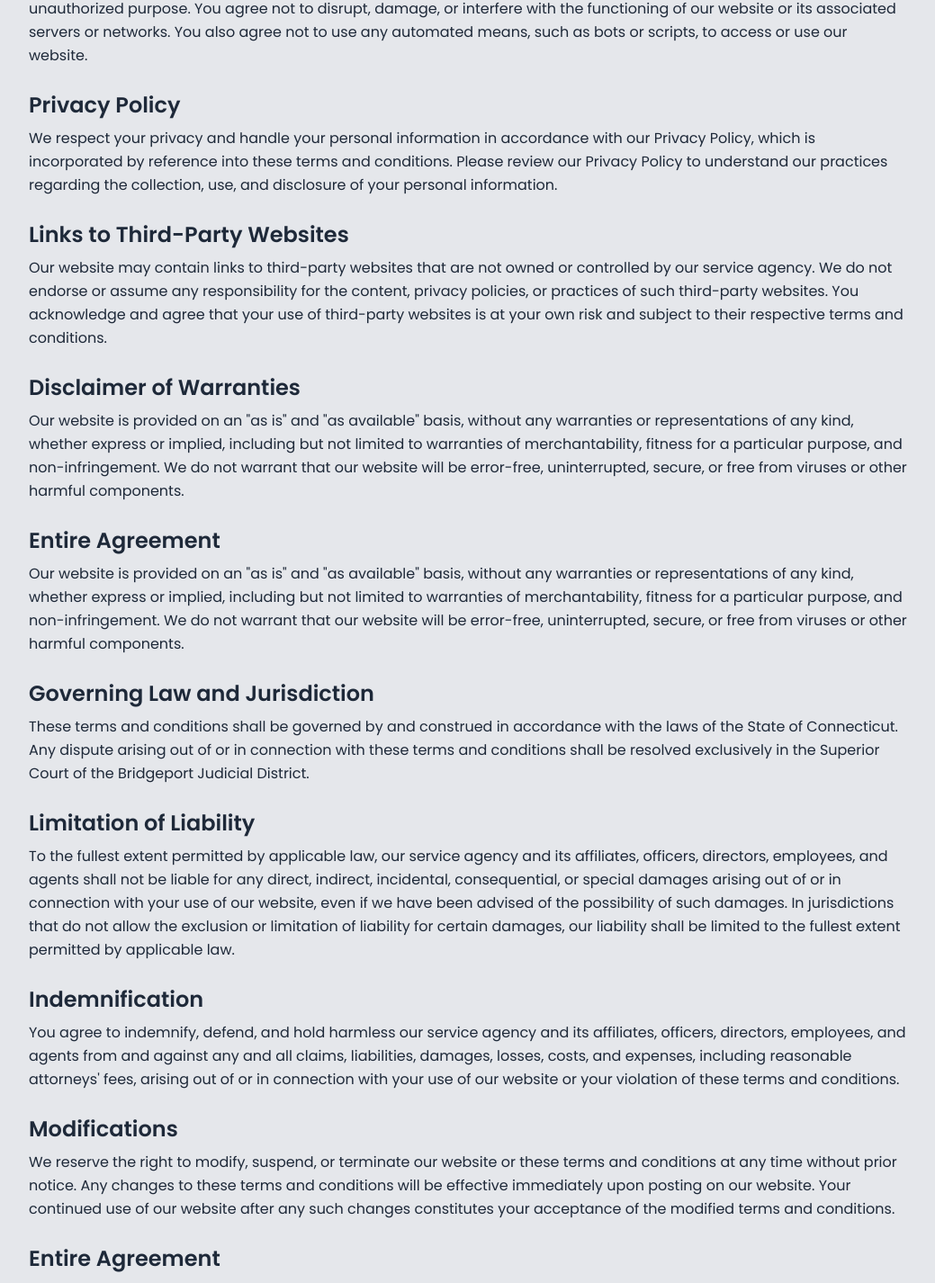
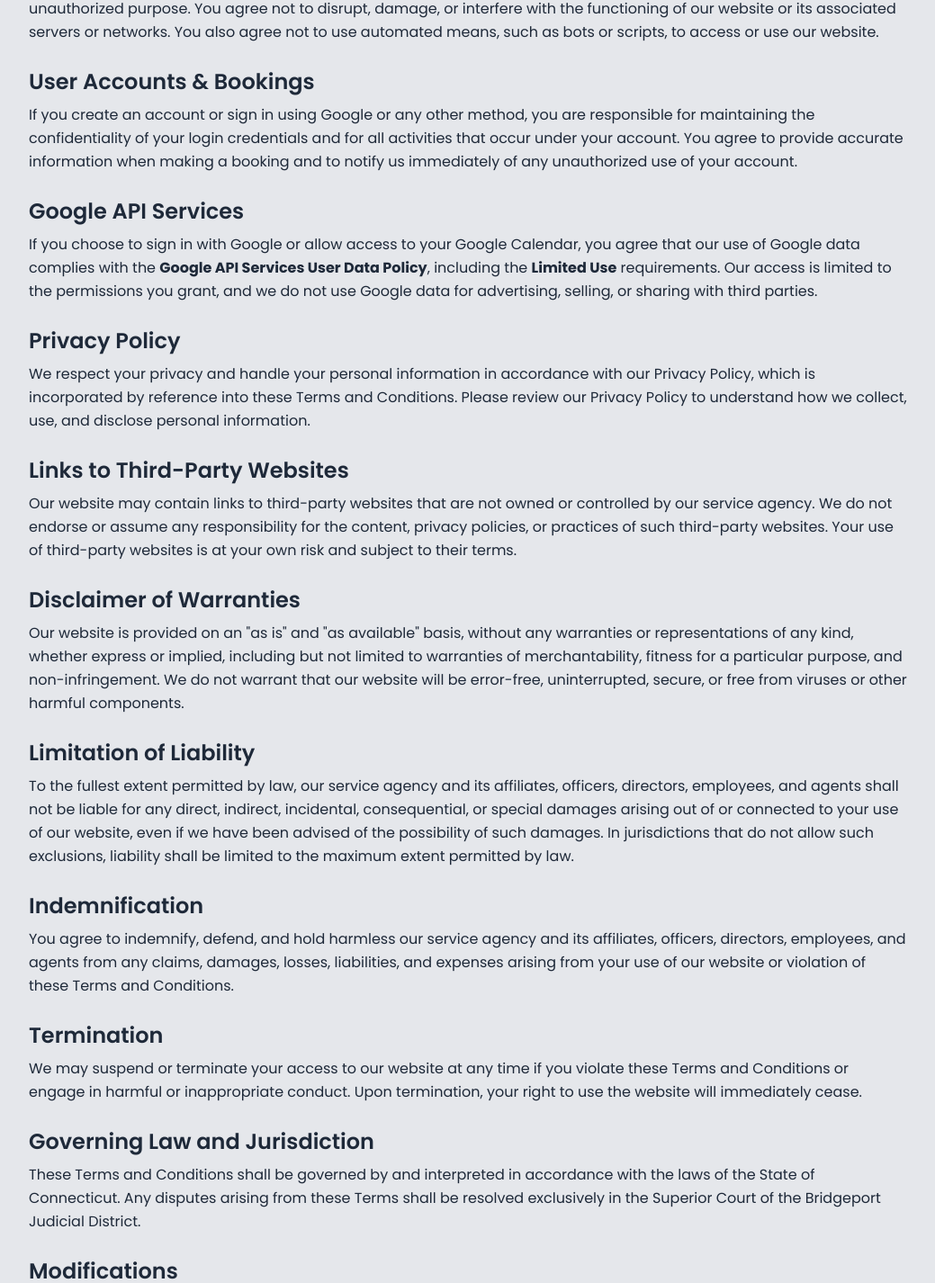
Before and after one commit to Muhammad-Hassan-522/giftedmaids, an Angular app: page /terms in a window 1280 px wide. Shown: the part 509-1935 px from the top of the page at 90% size, without its empty margins (120-1159 px from the left). Built offline with nearby package versions, Linux system fonts and the light colour scheme.

Commit message:
Updated policies and terms of conditions pages

```diff
--- a/src/app/features/contact/contact.component.html
+++ b/src/app/features/contact/contact.component.html
@@ -38,10 +38,10 @@
             <h3 class="font-semibold text-lg text-yellow-500">Email</h3>
             <p class="text-yellow-50 font-medium">
               <a
-                href="mailto:Support@giftedmaidsct.com"
+                href="mailto:giftedmaids@gmail.com"
                 class="hover:underline"
               >
-                Support&#64;giftedmaidsct.com
+                giftedmaids&#64;gmail.com
               </a>
             </p>
           </div>
--- a/src/app/features/terms-and-conditions/terms-and-conditions.component.html
+++ b/src/app/features/terms-and-conditions/terms-and-conditions.component.html
@@ -6,10 +6,10 @@
 
     <p>
       Thank you for visiting our service agency website. Please review the
-      following terms and conditions that govern your use of our website. By
-      accessing or using our website, you agree to comply with these terms and
-      conditions. If you do not agree with any of these terms, please do not use
-      our website.
+      following terms and conditions that govern your use of our website.
+      By accessing or using our website, you agree to comply with these terms
+      and conditions. If you do not agree with any of these terms, please do not
+      use our website.
     </p>
 
     <br />
@@ -30,8 +30,31 @@
       Our website is intended for personal, non-commercial use only. You may not
       use our website for any illegal or unauthorized purpose. You agree not to
       disrupt, damage, or interfere with the functioning of our website or its
-      associated servers or networks. You also agree not to use any automated
-      means, such as bots or scripts, to access or use our website.
+      associated servers or networks. You also agree not to use automated means,
+      such as bots or scripts, to access or use our website.
+    </p>
+
+    <br />
+
+    <h2 class="text-2xl font-semibold mb-2">User Accounts & Bookings</h2>
+    <p>
+      If you create an account or sign in using Google or any other method, you
+      are responsible for maintaining the confidentiality of your login
+      credentials and for all activities that occur under your account. You
+      agree to provide accurate information when making a booking and to notify
+      us immediately of any unauthorized use of your account.
+    </p>
+
+    <br />
+
+    <h2 class="text-2xl font-semibold mb-2">Google API Services</h2>
+    <p>
+      If you choose to sign in with Google or allow access to your Google
+      Calendar, you agree that our use of Google data complies with the
+      <strong>Google API Services User Data Policy</strong>, including the
+      <strong>Limited Use</strong> requirements. Our access is limited to the
+      permissions you grant, and we do not use Google data for advertising,
+      selling, or sharing with third parties.
     </p>
 
     <br />
@@ -40,9 +63,8 @@
     <p>
       We respect your privacy and handle your personal information in accordance
       with our Privacy Policy, which is incorporated by reference into these
-      terms and conditions. Please review our Privacy Policy to understand our
-      practices regarding the collection, use, and disclosure of your personal
-      information.
+      Terms and Conditions. Please review our Privacy Policy to understand how
+      we collect, use, and disclose personal information.
     </p>
 
     <br />
@@ -52,9 +74,8 @@
       Our website may contain links to third-party websites that are not owned
       or controlled by our service agency. We do not endorse or assume any
       responsibility for the content, privacy policies, or practices of such
-      third-party websites. You acknowledge and agree that your use of
-      third-party websites is at your own risk and subject to their respective
-      terms and conditions.
+      third-party websites. Your use of third-party websites is at your own risk
+      and subject to their terms.
     </p>
 
     <br />
@@ -71,38 +92,15 @@
 
     <br />
 
-    <h2 class="text-2xl font-semibold mb-2">Entire Agreement</h2>
-    <p>
-      Our website is provided on an "as is" and "as available" basis, without
-      any warranties or representations of any kind, whether express or implied,
-      including but not limited to warranties of merchantability, fitness for a
-      particular purpose, and non-infringement. We do not warrant that our
-      website will be error-free, uninterrupted, secure, or free from viruses or
-      other harmful components.
-    </p>
-
-    <br />
-
-    <h2 class="text-2xl font-semibold mb-2">Governing Law and Jurisdiction</h2>
-    <p>
-      These terms and conditions shall be governed by and construed in
-      accordance with the laws of the State of Connecticut. Any dispute arising
-      out of or in connection with these terms and conditions shall be resolved
-      exclusively in the Superior Court of the Bridgeport Judicial District.
-    </p>
-
-    <br />
-
     <h2 class="text-2xl font-semibold mb-2">Limitation of Liability</h2>
     <p>
-      To the fullest extent permitted by applicable law, our service agency and
-      its affiliates, officers, directors, employees, and agents shall not be
-      liable for any direct, indirect, incidental, consequential, or special
-      damages arising out of or in connection with your use of our website, even
-      if we have been advised of the possibility of such damages. In
-      jurisdictions that do not allow the exclusion or limitation of liability
-      for certain damages, our liability shall be limited to the fullest extent
-      permitted by applicable law.
+      To the fullest extent permitted by law, our service agency and its
+      affiliates, officers, directors, employees, and agents shall not be liable
+      for any direct, indirect, incidental, consequential, or special damages
+      arising out of or connected to your use of our website, even if we have
+      been advised of the possibility of such damages. In jurisdictions that do
+      not allow such exclusions, liability shall be limited to the maximum
+      extent permitted by law.
     </p>
 
     <br />
@@ -110,31 +108,48 @@
     <h2 class="text-2xl font-semibold mb-2">Indemnification</h2>
     <p>
       You agree to indemnify, defend, and hold harmless our service agency and
-      its affiliates, officers, directors, employees, and agents from and
-      against any and all claims, liabilities, damages, losses, costs, and
-      expenses, including reasonable attorneys' fees, arising out of or in
-      connection with your use of our website or your violation of these terms
-      and conditions.
+      its affiliates, officers, directors, employees, and agents from any
+      claims, damages, losses, liabilities, and expenses arising from your use
+      of our website or violation of these Terms and Conditions.
+    </p>
+
+    <br />
+
+    <h2 class="text-2xl font-semibold mb-2">Termination</h2>
+    <p>
+      We may suspend or terminate your access to our website at any time if you
+      violate these Terms and Conditions or engage in harmful or inappropriate
+      conduct. Upon termination, your right to use the website will immediately
+      cease.
+    </p>
+
+    <br />
+
+    <h2 class="text-2xl font-semibold mb-2">Governing Law and Jurisdiction</h2>
+    <p>
+      These Terms and Conditions shall be governed by and interpreted in
+      accordance with the laws of the State of Connecticut. Any disputes arising
+      from these Terms shall be resolved exclusively in the Superior Court of
+      the Bridgeport Judicial District.
     </p>
 
     <br />
 
     <h2 class="text-2xl font-semibold mb-2">Modifications</h2>
     <p>
-      We reserve the right to modify, suspend, or terminate our website or these
-      terms and conditions at any time without prior notice. Any changes to
-      these terms and conditions will be effective immediately upon posting on
-      our website. Your continued use of our website after any such changes
-      constitutes your acceptance of the modified terms and conditions.
+      We reserve the right to modify or update these Terms and Conditions at any
+      time without prior notice. Any changes will take effect immediately upon
+      posting on our website. Your continued use of the website constitutes
+      acceptance of the updated Terms.
     </p>
 
     <br />
 
     <h2 class="text-2xl font-semibold mb-2">Entire Agreement</h2>
     <p>
-      These terms and conditions constitute the entire agreement between you and
-      our service company regarding your use of our website, and supersede all
-      prior or contemporaneous agreements.
+      These Terms and Conditions constitute the entire agreement between you and
+      our service agency regarding your use of our website and supersede all
+      prior agreements or understandings.
     </p>
   </section>
 </main>
```
Also changed, not shown: src/app/features/privacy-policy/privacy-policy.component.html (+96 -0 lines).
